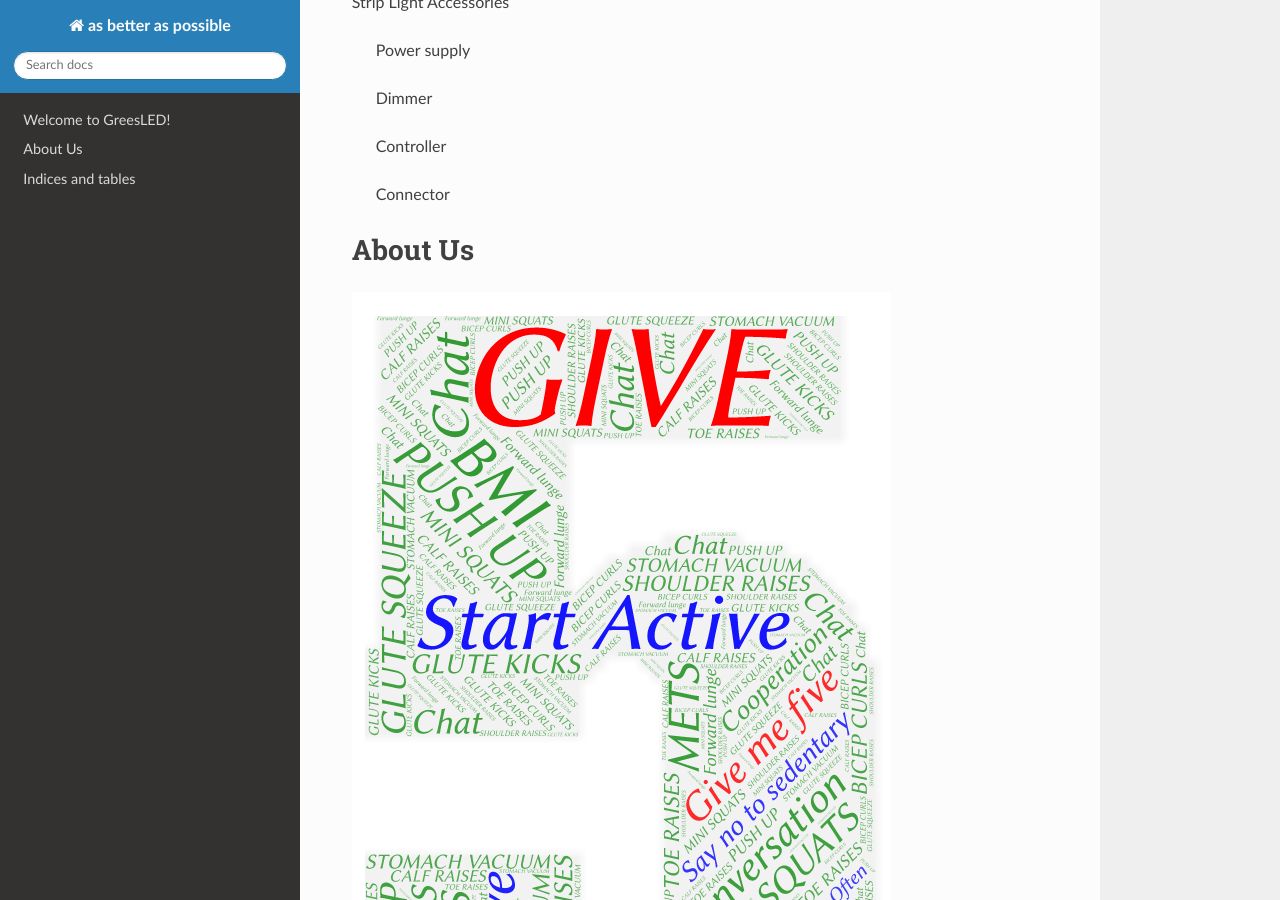
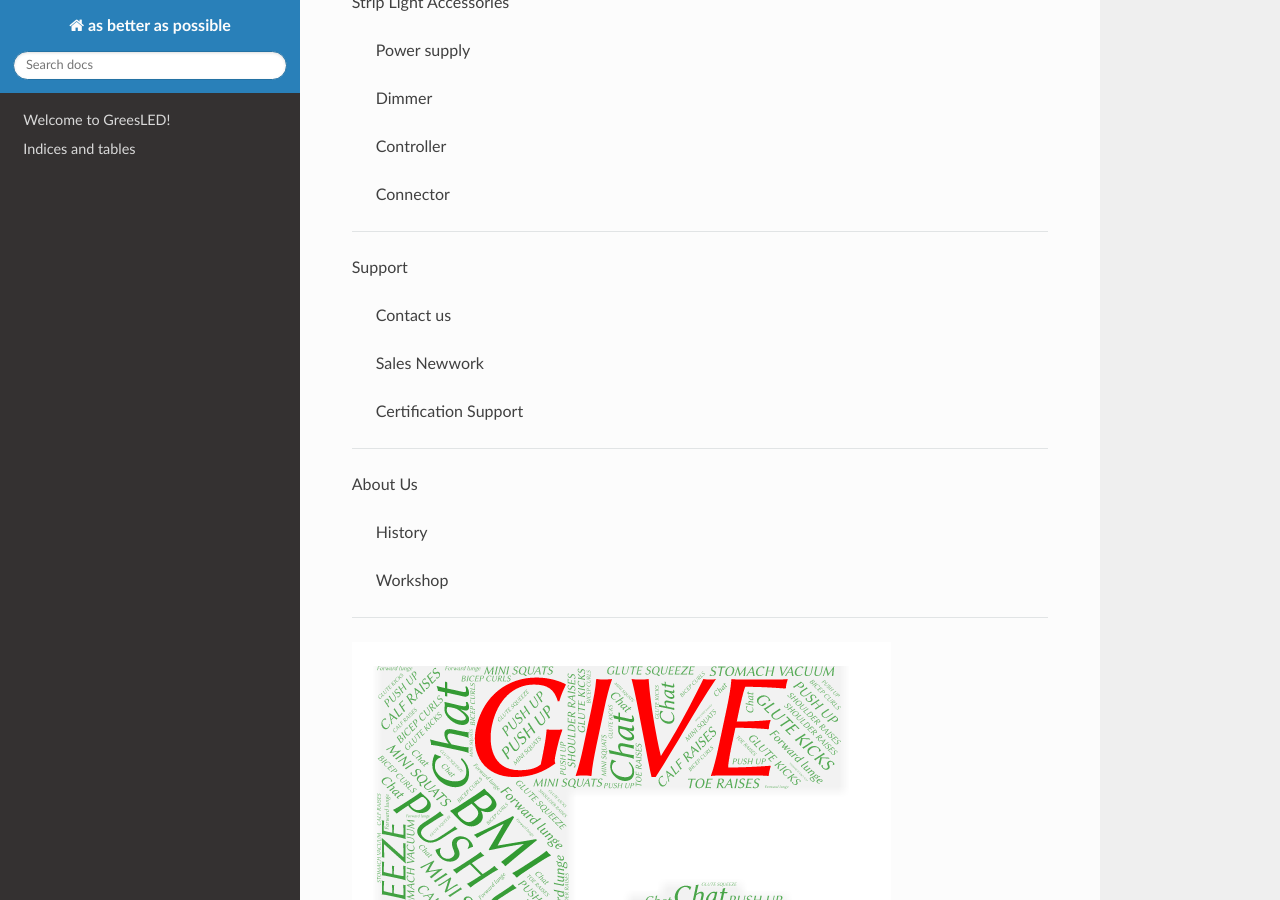
Before and after one commit to paultang/abapweb, a Sphinx documentation site: the page built from source/index.rst, in a window 1280 px wide and 900 px high, scrolled down 386 px. Built offline with Sphinx 7.4.7 and the Read the Docs theme 2.0.0, drawn with Linux system fonts in a browser that asks for light colours.

Commit message:
Update index.rst

```diff
--- a/source/index.rst
+++ b/source/index.rst
@@ -26,9 +26,23 @@
   Connector
 
 ====================
+
 Support
+
+  Contact us
+
+  Sales Newwork
+
+  Certification Support
+
 ===================
+
 About Us
+
+   History
+
+   Workshop
+
 ===================
 
 
```
